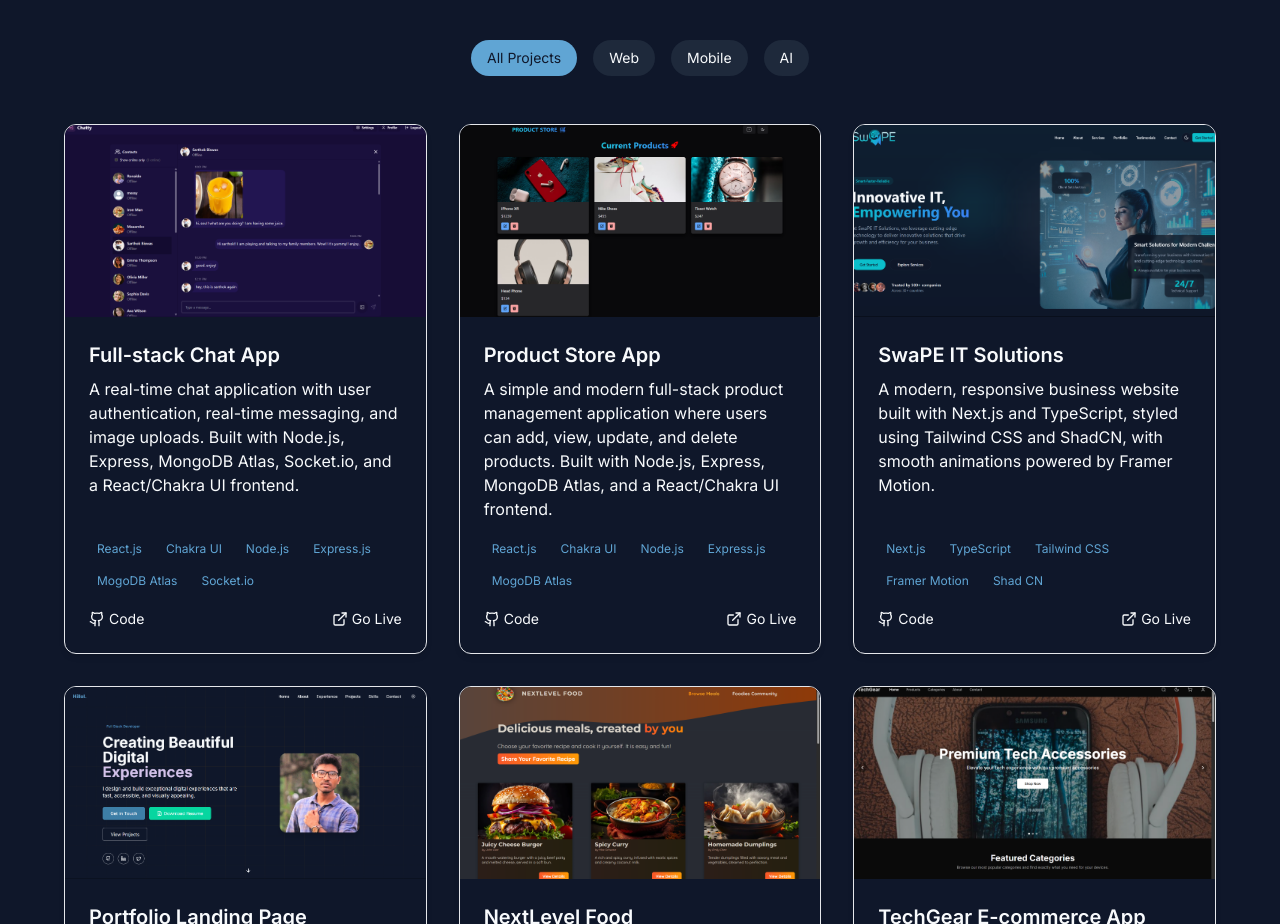
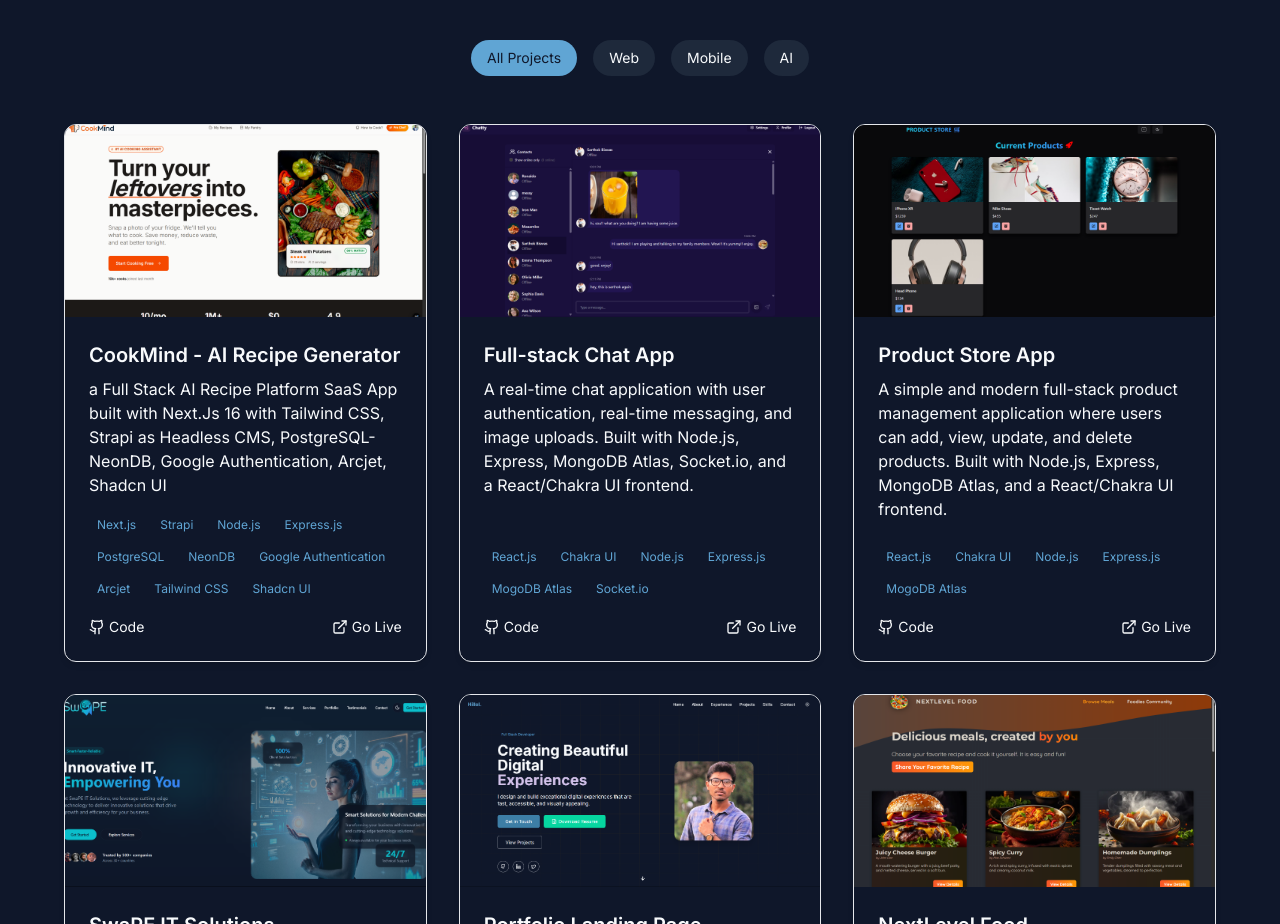
Before and after one commit to HillolPias/my_portfolio, a React (Vite) app: page / in a window 1280 px wide. Shown: the part 3940-4864 px from the top of the page. Built offline with nearby package versions, Linux system fonts and the light colour scheme.

Commit message:
new project added

```diff
--- a/src/components/Projects.tsx
+++ b/src/components/Projects.tsx
@@ -7,6 +7,28 @@
 const projects = [
   {
     id: 1,
+    title: "CookMind - AI Recipe Generator",
+    description:
+      "a Full Stack AI Recipe Platform SaaS App built with Next.Js 16 with Tailwind CSS, Strapi as Headless CMS, PostgreSQL-NeonDB, Google Authentication, Arcjet, Shadcn UI",
+    image: "/CookMind-screenshot.png",
+    tags: [
+      "Next.js",
+      "Strapi",
+      "Node.js",
+      "Express.js",
+      "PostgreSQL",
+      "NeonDB",
+      "Google Authentication",
+      "Arcjet",
+      "Tailwind CSS",
+      "Shadcn UI",
+    ],
+    category: "web",
+    github: "https://github.com/HillolPias/cookmind",
+    demo: "https://cookmind-ivory.vercel.app/",
+  },
+  {
+    id: 2,
     title: "Full-stack Chat App",
     description:
       "A real-time chat application with user authentication, real-time messaging, and image uploads. Built with Node.js, Express, MongoDB Atlas, Socket.io, and a React/Chakra UI frontend.",
@@ -25,7 +47,7 @@
   },
 
   {
-    id: 2,
+    id: 3,
     title: "Product Store App",
     description:
       "A simple and modern full-stack product management application where users can add, view, update, and delete products. Built with Node.js, Express, MongoDB Atlas, and a React/Chakra UI frontend.",
@@ -36,7 +58,7 @@
     demo: "https://product-store-app-eight.vercel.app/",
   },
   {
-    id: 3,
+    id: 4,
     title: "SwaPE IT Solutions",
     description:
       "A modern, responsive business website built with Next.js and TypeScript, styled using Tailwind CSS and ShadCN, with smooth animations powered by Framer Motion.",
@@ -47,7 +69,7 @@
     demo: "https://www.swapeit.co.uk/",
   },
   {
-    id: 4,
+    id: 5,
     title: "Portfolio Landing Page",
     description:
       "A sleek and responsive portfolio built with Next.js, styled using Tailwind CSS, and enhanced with smooth animations via Framer Motion.",
@@ -58,7 +80,7 @@
     demo: "https://my-portfolio-five-theta-17.vercel.app/",
   },
   {
-    id: 5,
+    id: 6,
     title: "NextLevel Food",
     description:
       "A fullstack community-driven web application for food sharing, built with Next.js and Supabase. Features include user authentication, image uploads, and dynamic content management.",
@@ -69,7 +91,7 @@
     demo: "https://next-level-food-blond.vercel.app/",
   },
   {
-    id: 6,
+    id: 7,
     title: "TechGear E-commerce App",
     description:
       "A sleek full-stack e-commerce platform built with Next.js, MongoDB, Stripe, and NextAuth, featuring modern UI with Tailwind CSS, ShadCN, Framer Motion, and form validation via Zod.",
@@ -89,7 +111,7 @@
     demo: "https://tech-gear-app.vercel.app/",
   },
   {
-    id: 7,
+    id: 8,
     title: "FitTrack - Health & Fitness App",
     description:
       "A web application for tracking workouts, nutrition, and health metrics with personalized recommendations.",
```
Also changed, not shown: public/CookMind-screenshot.png (added).
